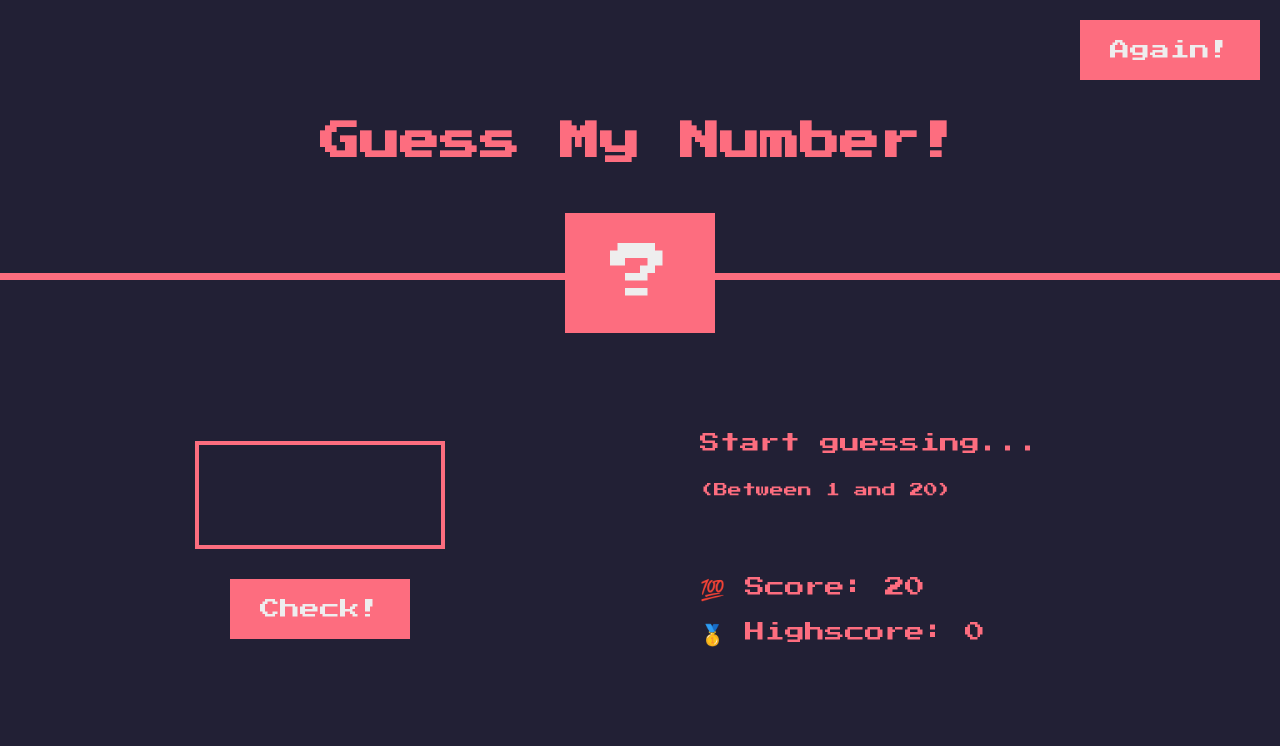
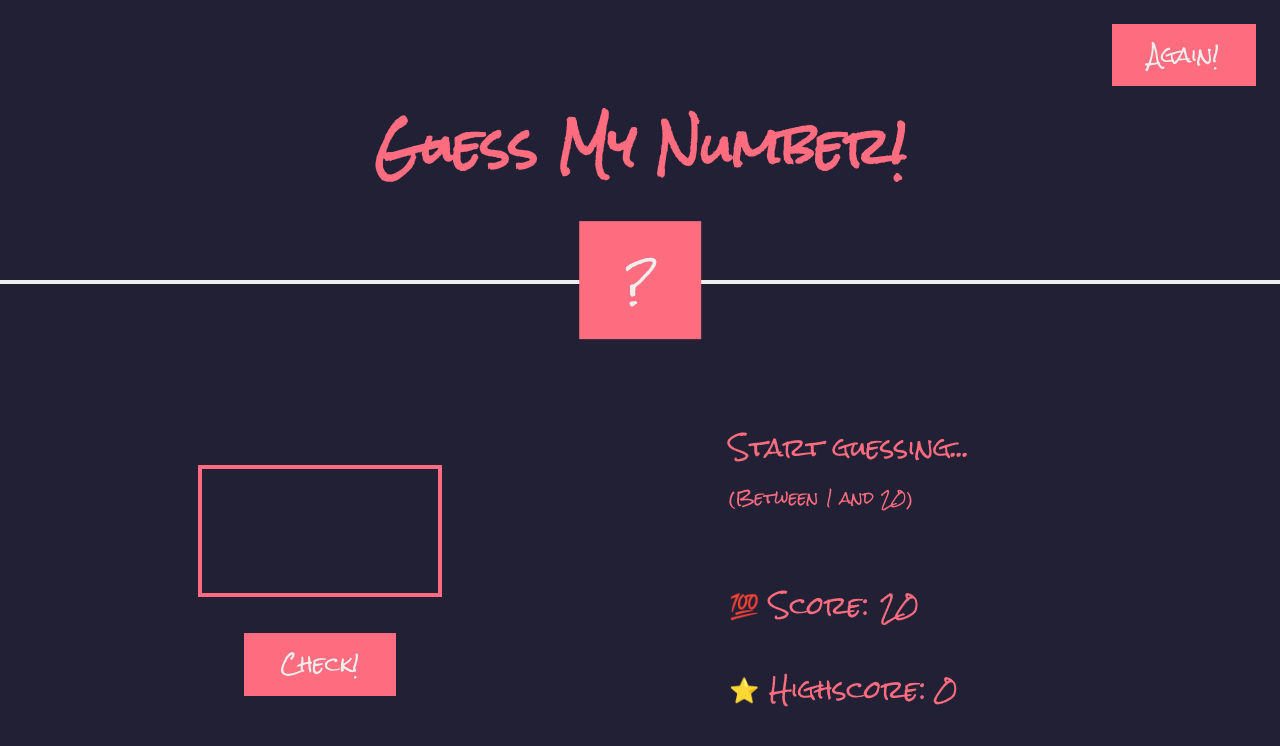
Before and after one commit to michellewongi/guess-my-number, a plain HTML site: page index.html in a window 1280 px wide. Both pictures are taken after a click on the button "Again!". Drawn offline with Linux system fonts and the light colour scheme.

Commit message:
Updating script.js, style.css

```diff
--- a/index.html
+++ b/index.html
@@ -14,6 +14,7 @@
       <button class="btn again">Again!</button>
       <div class="number">?</div>
     </header>
+    <hr />
 
     <main>
       <section class="left">
@@ -26,7 +27,7 @@
         <p class="between">(Between 1 and 20)</p>
         <p class="label-score">💯 Score: <span class="score">20</span></p>
         <p class="label-highscore">
-          🥇 Highscore: <span class="highscore">0</span>
+          ⭐️ Highscore: <span class="highscore">0</span>
         </p>
       </section>
     </main>
--- a/script.js
+++ b/script.js
@@ -1 +1,72 @@
-'use strict';
+"use strict";
+
+/*
+document.querySelector(".message").textContent = "🎉 Correct Number";
+
+document.querySelector(".number").textContent = 13;
+document.querySelector(".score").textContent = 10;
+
+document.querySelector(".guess").value = 23;
+
+console.log(document.querySelector(".guess").value);
+*/
+
+let number = Math.trunc(Math.random() * 20) + 1;
+let score = 20;
+
+document.querySelector(".check").addEventListener("click", function () {
+  const guess = Number(document.querySelector(".guess").value);
+  console.log(guess, typeof guess);
+
+  // when there is no input
+  if (!guess) {
+    document.querySelector(".message").textContent = "No number!";
+
+    // When player wins
+  } else if (guess === number) {
+    document.querySelector(".message").textContent = "🎉 Correct Number!";
+
+    document.querySelector(".number").textContent = number;
+
+    document.querySelector("body").style.backgroundColor = "#2b8013";
+
+    document.querySelector(".number").style.width = "25rem";
+
+    // when number is too high
+  } else if (guess > number) {
+    if (score > 1) {
+      document.querySelector(".message").textContent = "🌞 Too high!";
+      score--;
+      document.querySelector(".score").textContent = score;
+    } else {
+      document.querySelector(".message").textContent =
+        "💀 You have lost the game!";
+      document.querySelector(".score").textContent = 0;
+    }
+
+    // when number is too low
+  } else if (guess < number) {
+    if (score > 1) {
+      document.querySelector(".message").textContent = "🌝 Too low!";
+      score--;
+      document.querySelector(".score").textContent = score;
+    } else {
+      document.querySelector(".message").textContent =
+        "💀 You have lost the game!";
+      document.querySelector(".score").textContent = 0;
+    }
+  }
+});
+
+document.querySelector(".again").addEventListener("click", function () {
+  score = 20;
+  number = Math.trunc(Math.random() * 20) + 1;
+
+  document.querySelector(".score").textContent = score;
+  document.querySelector(".number").textContent = "?";
+  document.querySelector(".message").textContent = "Start guessing...";
+  document.querySelector(".guess").value = "";
+
+  document.querySelector("body").style.backgroundColor = "#222035";
+  document.querySelector(".number").style.width = "10rem";
+});
--- a/style.css
+++ b/style.css
@@ -1,105 +1,105 @@
-@import url('https://fonts.googleapis.com/css?family=Press+Start+2P&display=swap');
+@import url("https://fonts.googleapis.com/css2?family=Rock+Salt&display=swap");
 
 * {
+  box-sizing: inherit;
   margin: 0;
   padding: 0;
-  box-sizing: inherit;
 }
 
 html {
-  font-size: 62.5%;
   box-sizing: border-box;
+  font-size: 76%;
 }
 
 body {
-  font-family: 'Press Start 2P', sans-serif;
+  background-color: #222035;
   color: #fd6d7f;
-  background-color: #222035;
+  font-family: "Rock Salt", cursive;
+}
+
+hr {
+  border: 2px solid #eee;
 }
 
 /* LAYOUT */
 header {
+  height: 35vh;
   position: relative;
-  height: 35vh;
-  border-bottom: 7px solid #fd6d7f;
 }
 
 main {
-  height: 65vh;
+  align-items: center;
   color: #fd6d7f;
   display: flex;
-  align-items: center;
+  height: 65vh;
   justify-content: space-around;
+  margin-top: 3rem;
 }
 
 .left {
-  width: 52rem;
+  align-items: center;
   display: flex;
   flex-direction: column;
-  align-items: center;
+  width: 52rem;
 }
 
 .right {
+  font-size: 2rem;
+  margin-bottom: 5rem;
   width: 52rem;
-  font-size: 2rem;
 }
 
 /* ELEMENTS STYLE */
 h1 {
   font-size: 4rem;
+  left: 50%;
+  position: absolute;
   text-align: center;
-  position: absolute;
+  top: 52%;
+  transform: translate(-50%, -50%);
   width: 100%;
-  top: 52%;
-  left: 50%;
-  transform: translate(-50%, -50%);
 }
 
 .number {
   background: #fd6d7f;
+  bottom: 0;
   color: #eee;
-  font-size: 6rem;
-  width: 15rem;
-  padding: 3rem 0rem;
+  font-size: 3.25rem;
+  left: 50%;
+  padding: 1rem 2rem;
+  position: absolute;
   text-align: center;
-  position: absolute;
-  bottom: 0;
-  left: 50%;
   transform: translate(-50%, 50%);
-}
-
-.between {
-  font-size: 1.4rem;
-  margin-bottom: 8rem;
+  width: 10rem;
 }
 
 .again {
+  right: 2rem;
+  top: 2rem;
   position: absolute;
-  top: 2rem;
-  right: 2rem;
 }
 
 .guess {
   background: none;
   border: 4px solid #fd6d7f;
+  color: inherit;
+  display: block;
   font-family: inherit;
-  color: inherit;
-  font-size: 5rem;
-  padding: 2.5rem;
-  width: 25rem;
+  font-size: 3rem;
+  margin-bottom: 3rem;
+  padding: 1.5rem;
   text-align: center;
-  display: block;
-  margin-bottom: 3rem;
+  width: 20rem;
 }
 
 .btn {
   border: none;
   background-color: #fd6d7f;
   color: #eee;
-  font-size: 2rem;
+  cursor: pointer;
+  font-size: 1.7rem;
   font-family: inherit;
-  padding: 2rem 3rem;
-  cursor: pointer;
+  padding: 0.5rem 3rem;
 }
 
 .btn:hover {
@@ -107,10 +107,23 @@ h1 {
 }
 
 .message {
+  height: 3rem;
   margin-bottom: 2rem;
-  height: 3rem;
+  margin-top: 3rem;
+  padding-left: 7rem;
+}
+
+.between {
+  font-size: 1.3rem;
+  margin-bottom: 5rem;
+  padding-left: 7rem;
 }
 
 .label-score {
   margin-bottom: 2rem;
+  padding-left: 7rem;
 }
+
+.label-highscore {
+  padding-left: 7rem;
+}
```
